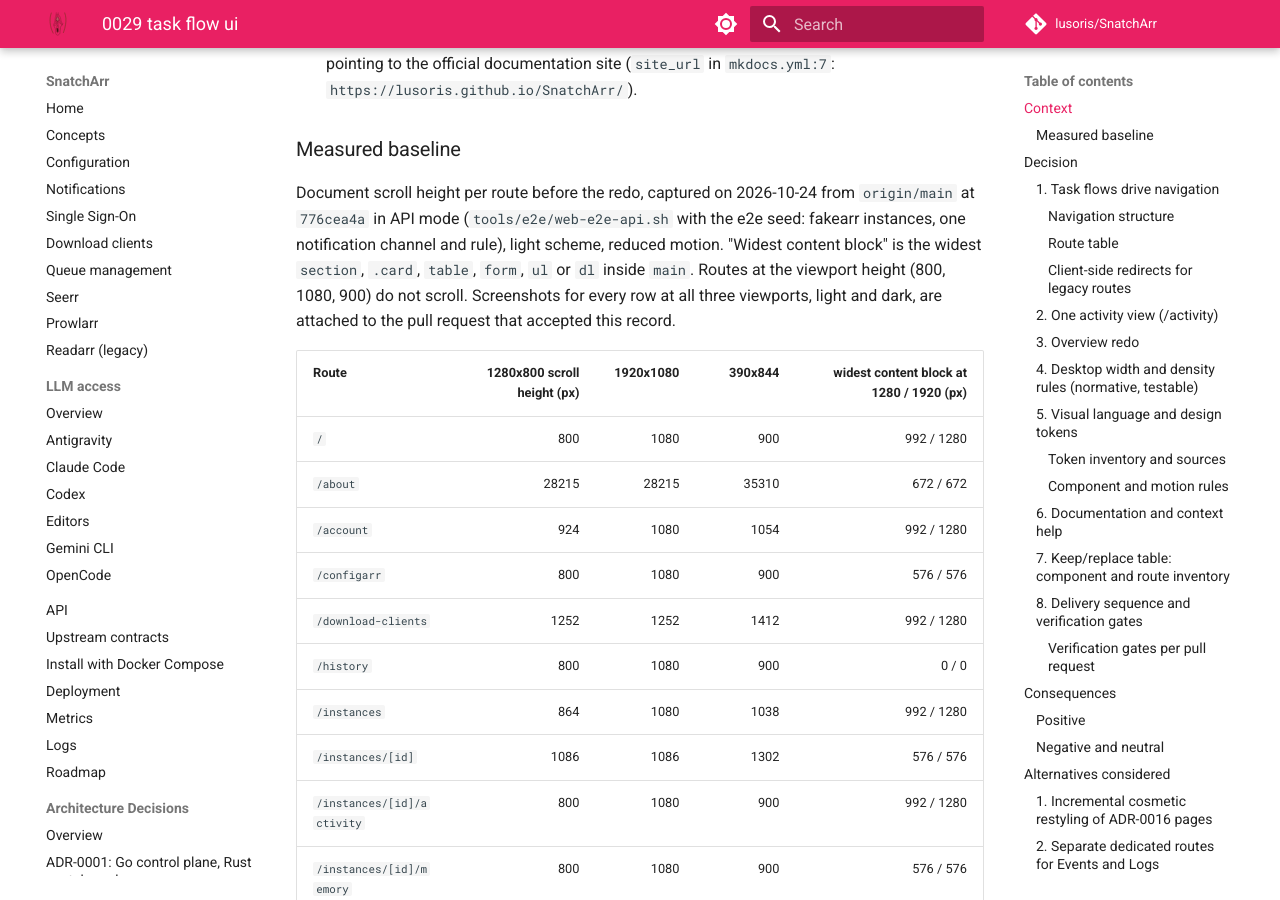
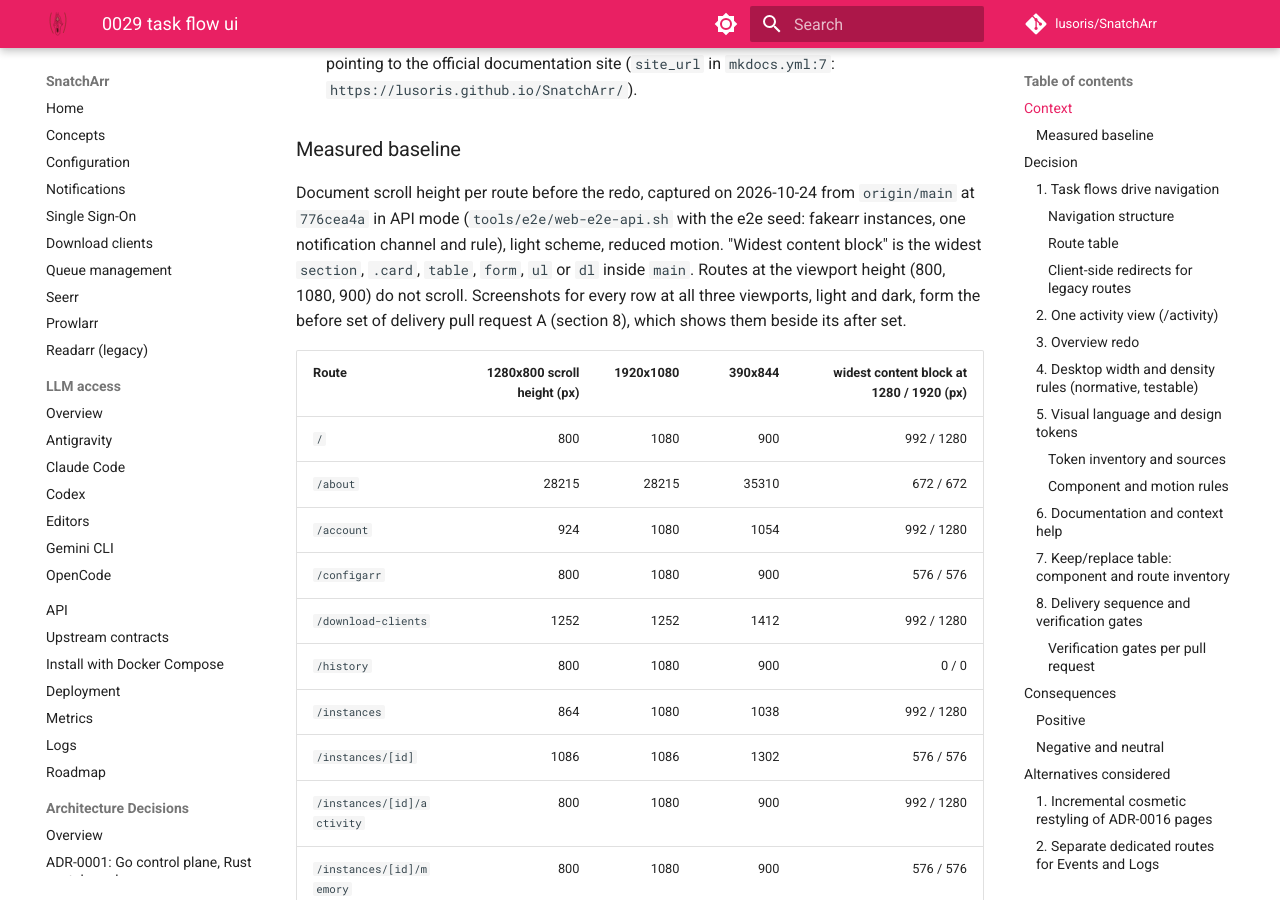
Before and after one commit to lusoris/SnatchArr, an MkDocs documentation site: the page built from docs/adr/0029-task-flow-ui.md, in a window 1280 px wide and 900 px high, scrolled down 2419 px. Built offline with MkDocs 1.6.1 and Material for MkDocs 9.7.7, drawn with Linux system fonts in a browser that asks for light colours; comment, search, counter and statistics services are not loaded.

Commit message:
docs(adr): point ADR-0029 baseline screenshots at delivery PR A
Signed-off-by: lusoris <lusoris@proton.me>

```diff
--- a/docs/adr/0029-task-flow-ui.md
+++ b/docs/adr/0029-task-flow-ui.md
@@ -48,7 +48,7 @@ An operator review on 2026-10-24 (paraphrased) identified that the user interfac
 
 ### Measured baseline
 
-Document scroll height per route before the redo, captured on 2026-10-24 from `origin/main` at `776cea4a` in API mode (`tools/e2e/web-e2e-api.sh` with the e2e seed: fakearr instances, one notification channel and rule), light scheme, reduced motion. "Widest content block" is the widest `section`, `.card`, `table`, `form`, `ul` or `dl` inside `main`. Routes at the viewport height (800, 1080, 900) do not scroll. Screenshots for every row at all three viewports, light and dark, are attached to the pull request that accepted this record.
+Document scroll height per route before the redo, captured on 2026-10-24 from `origin/main` at `776cea4a` in API mode (`tools/e2e/web-e2e-api.sh` with the e2e seed: fakearr instances, one notification channel and rule), light scheme, reduced motion. "Widest content block" is the widest `section`, `.card`, `table`, `form`, `ul` or `dl` inside `main`. Routes at the viewport height (800, 1080, 900) do not scroll. Screenshots for every row at all three viewports, light and dark, form the before set of delivery pull request A (section 8), which shows them beside its after set.
 
 | Route | 1280x800 scroll height (px) | 1920x1080 | 390x844 | widest content block at 1280 / 1920 (px) |
 | :--- | ---: | ---: | ---: | ---: |
```
